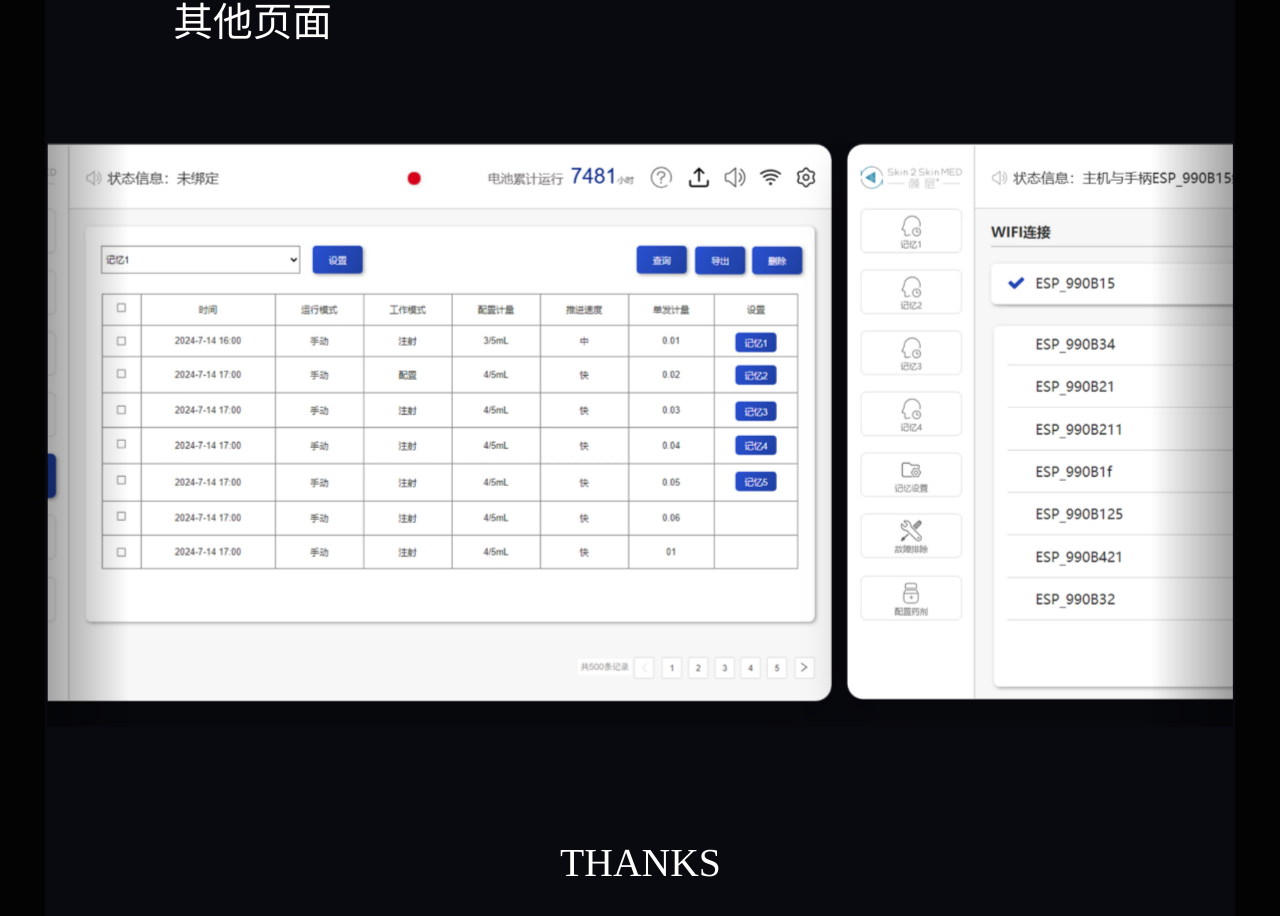
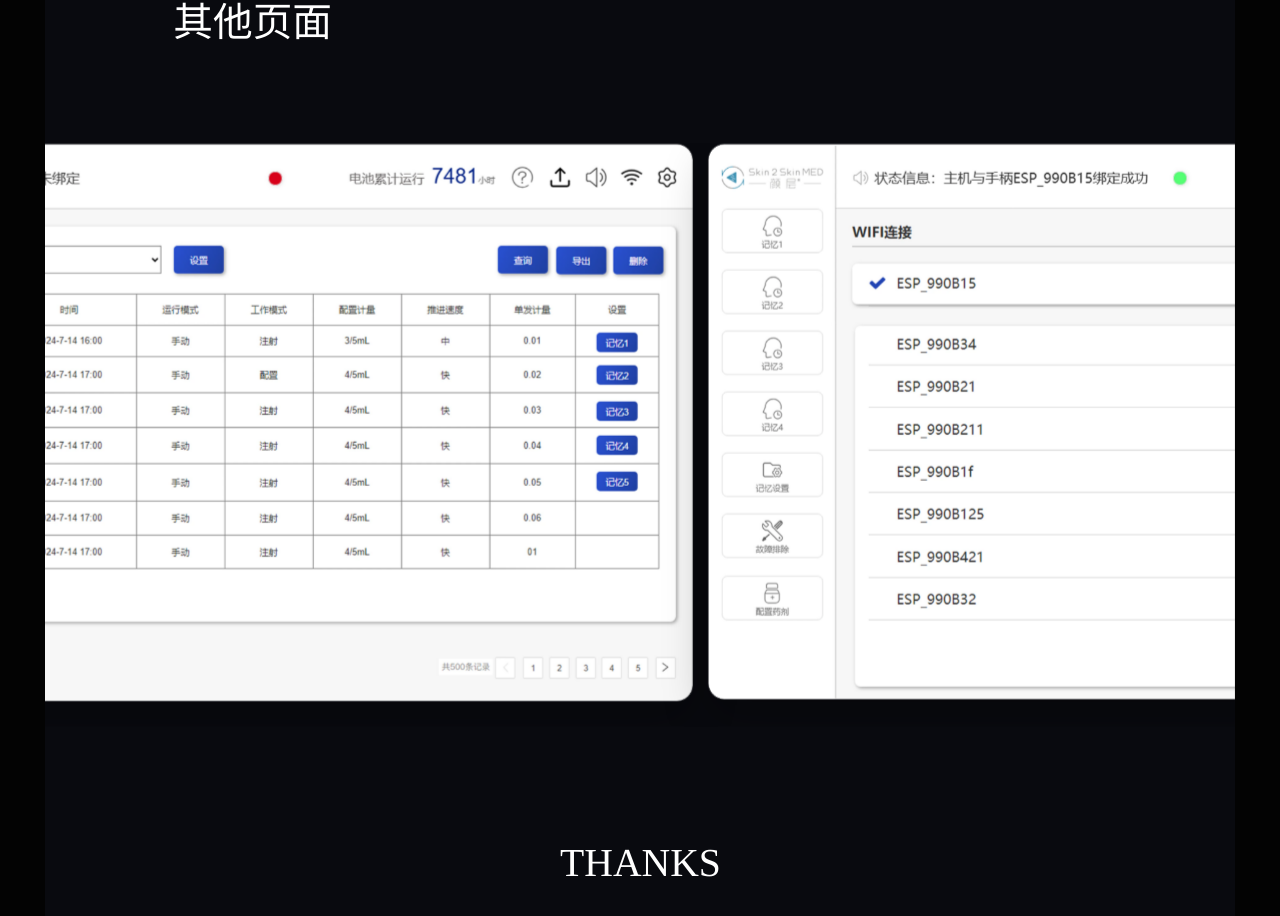
Before and after one commit to 774781593/fanjiannan-portfolio, a Next.js app: page /projects/app-design in a window 1280 px wide. Shown: the part 5891-6807 px from the top of the page. Built offline with nearby package versions, Linux system fonts and the light colour scheme; a web font is replaced by a local one.

Commit message:
Extend app marquee bounds

```diff
--- a/src/components/LayeredProjectPage.tsx
+++ b/src/components/LayeredProjectPage.tsx
@@ -1633,8 +1633,8 @@ function TextLayerView({ text, motion }: { text: TextLayer; motion?: MotionConte
 
 function AppPageCarousel() {
   return (
-    <div className="absolute" style={{ left: px(4), top: px(8512), width: px(1912), height: px(940) }}>
-      <ImageMarquee images={appGalleryCards} width={1912} height={940} speed="18s" />
+    <div className="absolute" style={{ left: px(-220), top: px(8512), width: px(2360), height: px(940) }}>
+      <ImageMarquee images={appGalleryCards} width={2360} height={940} speed="18s" />
     </div>
   );
 }
```
